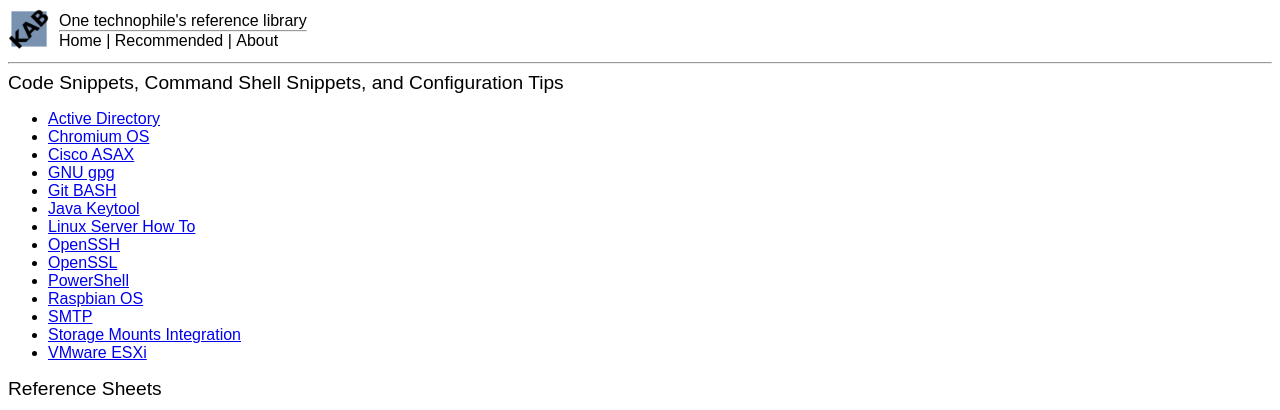
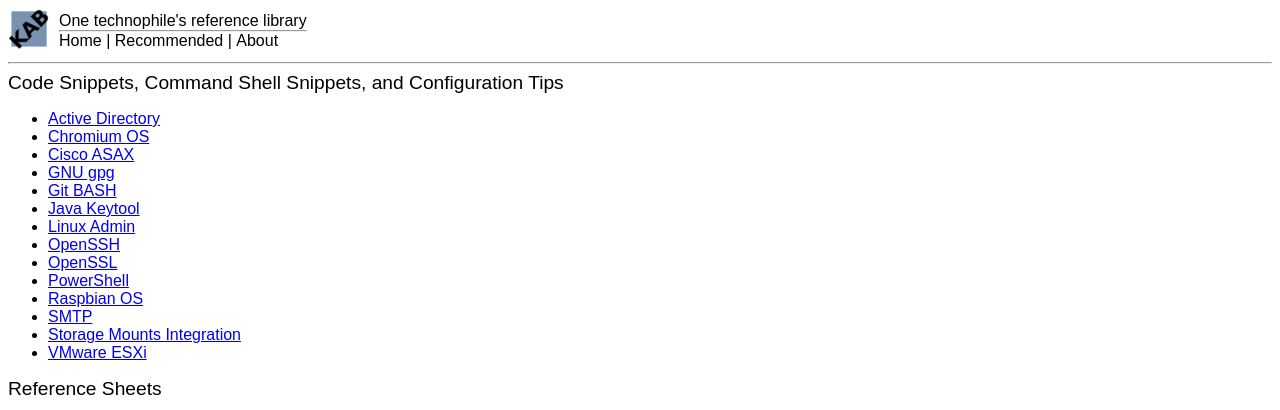
Before and after one commit to kabtech/kab, a Jekyll site: the page built from index.md, in a window 1280 px wide. Shown: the top 410 px of the page. Built offline with Jekyll 4.4.1, drawn with Linux system fonts in a browser that asks for light colours; comment, search, counter and statistics services are not loaded.

Commit message:
Update linux.md

````diff
--- a/ccc/linux.md
+++ b/ccc/linux.md
@@ -1,8 +1,9 @@
 ---
 layout: kab
 group: ccc
-title: Linux Server How To
+title: Linux Admin
 ---
+### Linux admin goto commands
 
 Add a user to a group
 ```
@@ -152,8 +153,9 @@
 Usually not used by Linux distributions
 ```
 Restart server
+```
 shutdown -r now
-
+```
 Show all local file systems
 ```
 cat /etc/fstab
````
